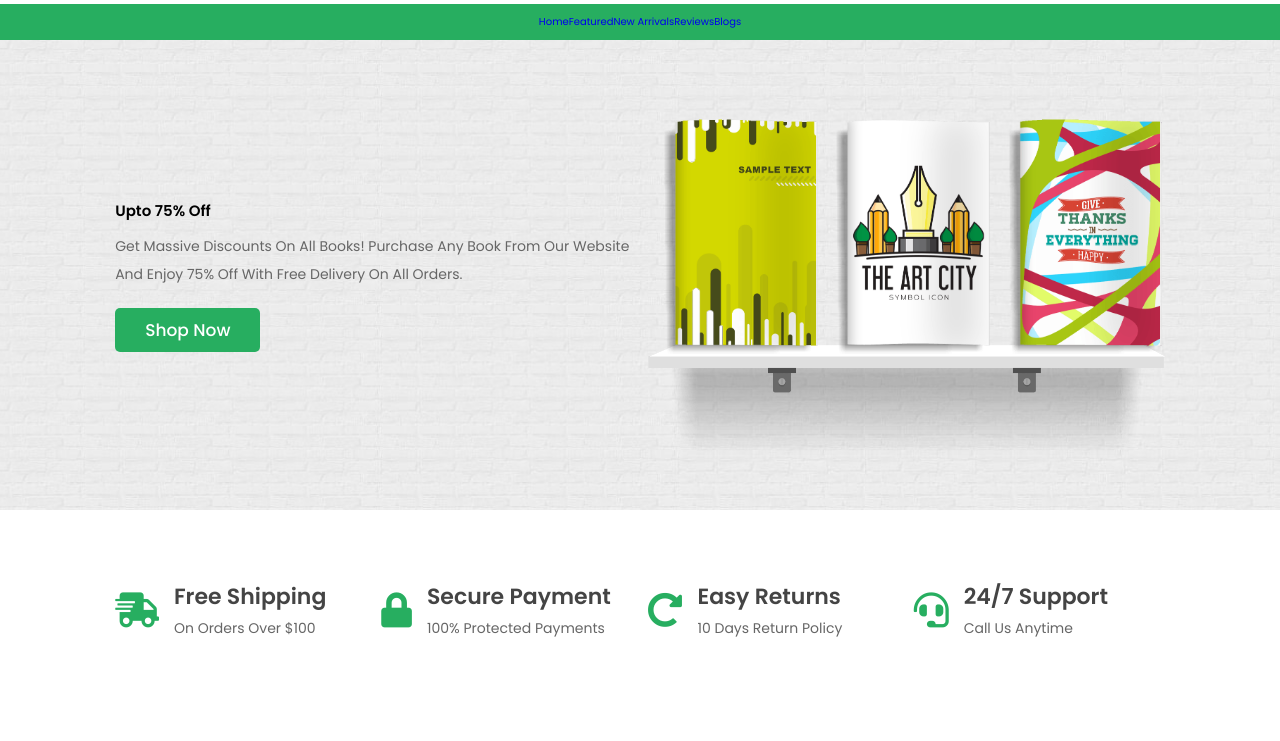
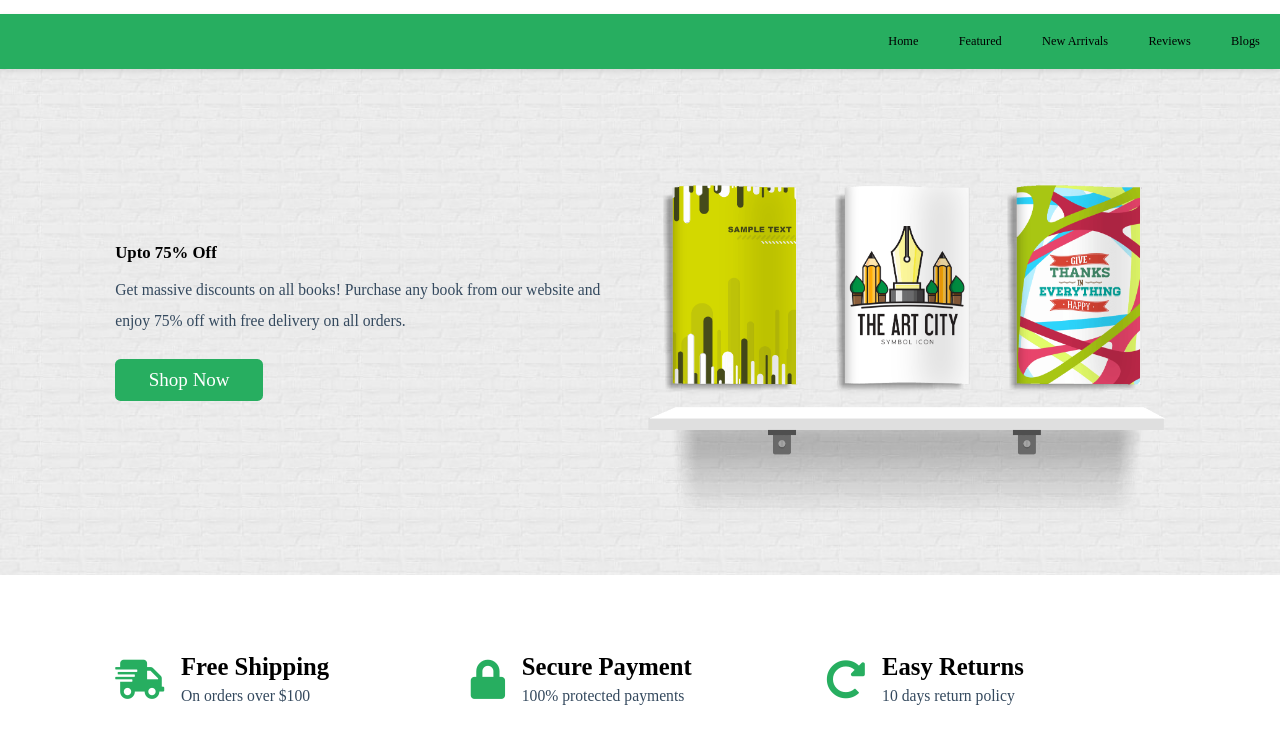
Before and after one commit to KEVMENEA/Book-Store, a plain HTML site: page index.html in a window 1280 px wide. Shown: the part 76-817 px from the top of the page. Drawn offline with nearby package versions, Linux system fonts and the light colour scheme.

Commit message:
change css

```diff
--- a/css/style.css
+++ b/css/style.css
@@ -2,29 +2,33 @@
 
 :root {
     --green: #27ae60;
-    --dark-color: #219150;
-    --black: #444;
-    --light-color: #666;
-    --border: .1rem solid rgba(0, 0, 0, .1);
-    --border-hover: .1rem solid var(--black);
-    --box-shadow: 0 .5rem 1rem rgba(0, 0, 0, .1);
+    --dark-green: #219a52;
+    --light-green: #2ecc71;
+    --dark-color: #2c3e50;
+    --light-color: #34495e;
+    --border: 0.1rem solid rgba(0, 0, 0, 0.1);
+    --border-hover: 0.1rem solid var(--green);
+    --box-shadow: 0 0.5rem 1rem rgba(138, 101, 101, 0.1);
+    --box-shadow-hover: 0 0.5rem 1.5rem rgba(39, 174, 96, 0.3);
+    --text-color: #333;
+    --bg-color: #fff;
+    --light-bg: #f8f9fa;
 }
 
 * {
-    font-family: 'Poppins', sans-serif;
     margin: 0;
     padding: 0;
     box-sizing: border-box;
     outline: none;
     border: none;
     text-decoration: none;
-    text-transform: capitalize;
-    transition: all .2s linear;
-    transition: width none;
+    transition: all 0.3s ease;
 }
 
 html {
-    font-size: 62.5%;
+    width: 100%;
+    height: auto;
+    font-size: 70%;
     overflow-x: hidden;
     scroll-padding-top: 5rem;
     scroll-behavior: smooth;
@@ -50,6 +54,13 @@ section {
     text-align: center;
     margin-bottom: 2rem;
     position: relative;
+    font-size: 2.5rem;
+    font-weight: 700;
+    color: #2c3e50;
+    background: linear-gradient(135deg, #667eea, #764ba2);
+    -webkit-background-clip: text;
+    -webkit-text-fill-color: transparent;
+    background-clip: text;
 }
 
 .heading::before {
@@ -59,8 +70,8 @@ section {
     left: 0;
     transform: translateY(-50%);
     width: 100%;
-    height: .01rem;
-    background: rgba(0, 0, 0, .1);
+    height: 2px;
+    background: linear-gradient(90deg, transparent, rgba(102, 126, 234, 0.3), transparent);
     z-index: -1;
 }
 
@@ -154,27 +165,40 @@ section {
     display: none;
 }
 
-.header .header-navbar {
+.header-navbar {
     width: 100%;
-    position: relative;
-    font-weight: 200px;
+    height: 40%;
+    position: sticky;
+    top: 0;
+    z-index: 999;
     background: var(--green);
     display: flex;
-    justify-content: center;
+    font-size: 70%;
+    justify-content:right;
+    align-items: right;
+    flex-wrap: wrap;
     padding: 1rem 0;
+    box-shadow: 0 2px 5px rgba(0, 0, 0, 0.1);
+}
+
+.header-navbar a {
+    color: var(--white);
+    font-size: 1.1rem;
+    text-decoration: none;
+    padding: 0.8rem 1.5rem;
+    margin: 0 0.3rem;
+    border-radius: 4px;
+    transition: background 0.3s ease, transform 0.2s ease;
+}
+
+/* Hover Effect */
+.header-navbar a:hover {
+    background: var(--dark-color);
+    transform: translateY(-2px);
 }
 
 .header .header-navbar .navbar {
     text-align: center;
-}
-
-.header .header-navbar .navbar a {
-    color: #fff;
-    display: inline-block;
-    padding: 1.2rem 1.5rem;
-    font-size: 1.7rem;
-    text-decoration: none;
-    transition: background 0.3s ease;
 }
 
 .header .header-navbar .navbar a:hover {
@@ -317,7 +341,15 @@ section {
 .home .row .content {
     flex: 1 1 42rem;
 }
-
+.books-slider .swiper-slide img {
+    height: 27rem;
+    object-fit: contain; /* keeps images uniform */
+}
+.swiper-slide img {
+    height: 27rem;
+    object-fit: contain;
+    width: 100%;
+}
 .home .row .books-slider {
     flex: 1 1 42rem;
     text-align: center;
--- a/js/script.js
+++ b/js/script.js
@@ -73,6 +73,7 @@ document.addEventListener('DOMContentLoaded', () => {
             465: { slidesPerView: 2 },
             768: { slidesPerView: 3 },
             1024: { slidesPerView: 4 },
+            1800: { slidesPerView: 5},
         },
     });
 
```
Also changed, not shown: index.html (+2 -1 lines).
